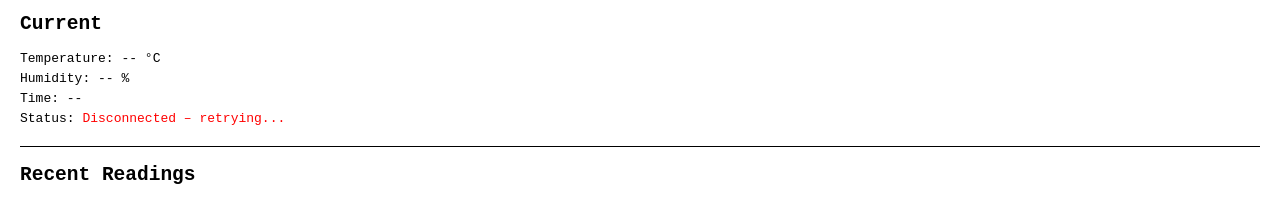
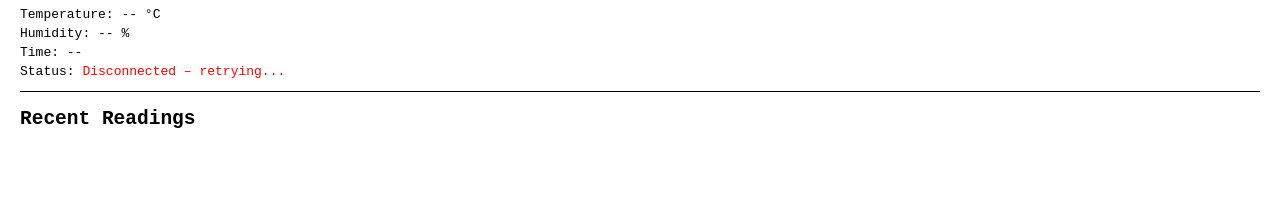
Before and after one commit to mamatanepal53/home_assistant, a website: page public/index.html in a window 1280 px wide. Shown: the part 53-276 px from the top of the page. Drawn offline with Linux system fonts and the light colour scheme; no server answers.

Commit message:
My server

```diff
--- a/public/index.html
+++ b/public/index.html
@@ -13,38 +13,32 @@
     h1 {
       margin-bottom: 10px;
     }
-    .section {
-      margin-bottom: 20px;
-    }
-    .reading {
-      margin: 5px 0;
+    .line {
+      margin: 4px 0;
     }
     .divider {
+      margin: 12px 0;
       border-top: 1px solid #000;
-      margin: 15px 0;
     }
   </style>
 </head>
 <body>
   <h1>Weather Dashboard</h1>
 
-  <div class="section">
-    <h2>Current</h2>
-    <div class="reading">Temperature: <span id="temp">--</span> °C</div>
-    <div class="reading">Humidity: <span id="hum">--</span> %</div>
-    <div class="reading">Time: <span id="time">--</span></div>
-    <div class="reading">Status: <span id="status">Connecting...</span></div>
+  <div>
+    <div class="line">Temperature: <span id="temp">--</span> °C</div>
+    <div class="line">Humidity: <span id="hum">--</span> %</div>
+    <div class="line">Time: <span id="time">--</span></div>
+    <div class="line">Status: <span id="status">Connecting...</span></div>
   </div>
 
   <div class="divider"></div>
 
-  <div class="section">
-    <h2>Recent Readings</h2>
-    <div id="history-body">
-      <!-- Example format:
-      <div class="reading">#1 | 22°C | 45% | 09:40</div>
-      -->
-    </div>
+  <h2>Recent Readings</h2>
+  <div id="history-body">
+    <!-- Example format:
+    <div class="line">#1 | 22°C | 45% | 09:40</div>
+    -->
   </div>
 
   <script src="script.js"></script>
```
